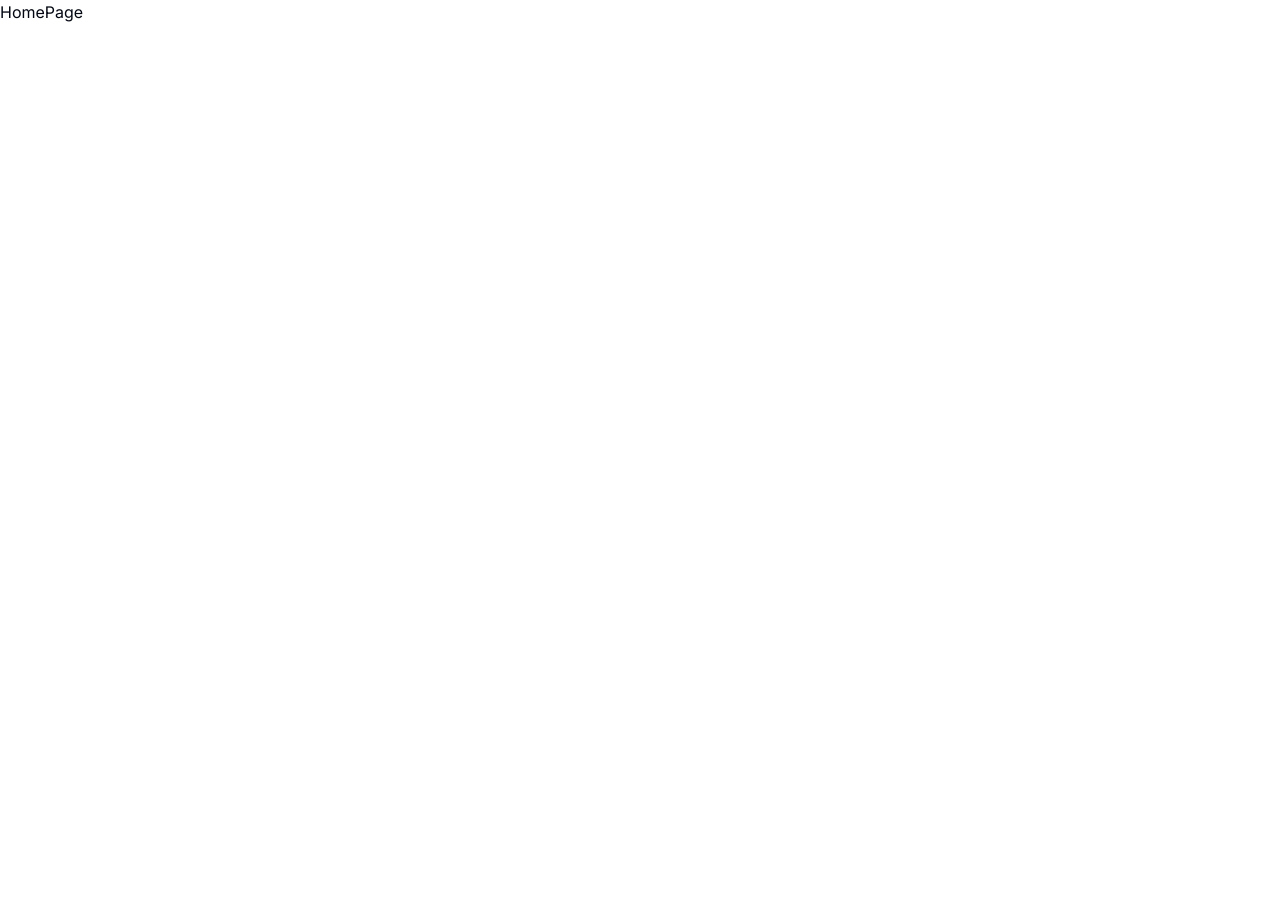
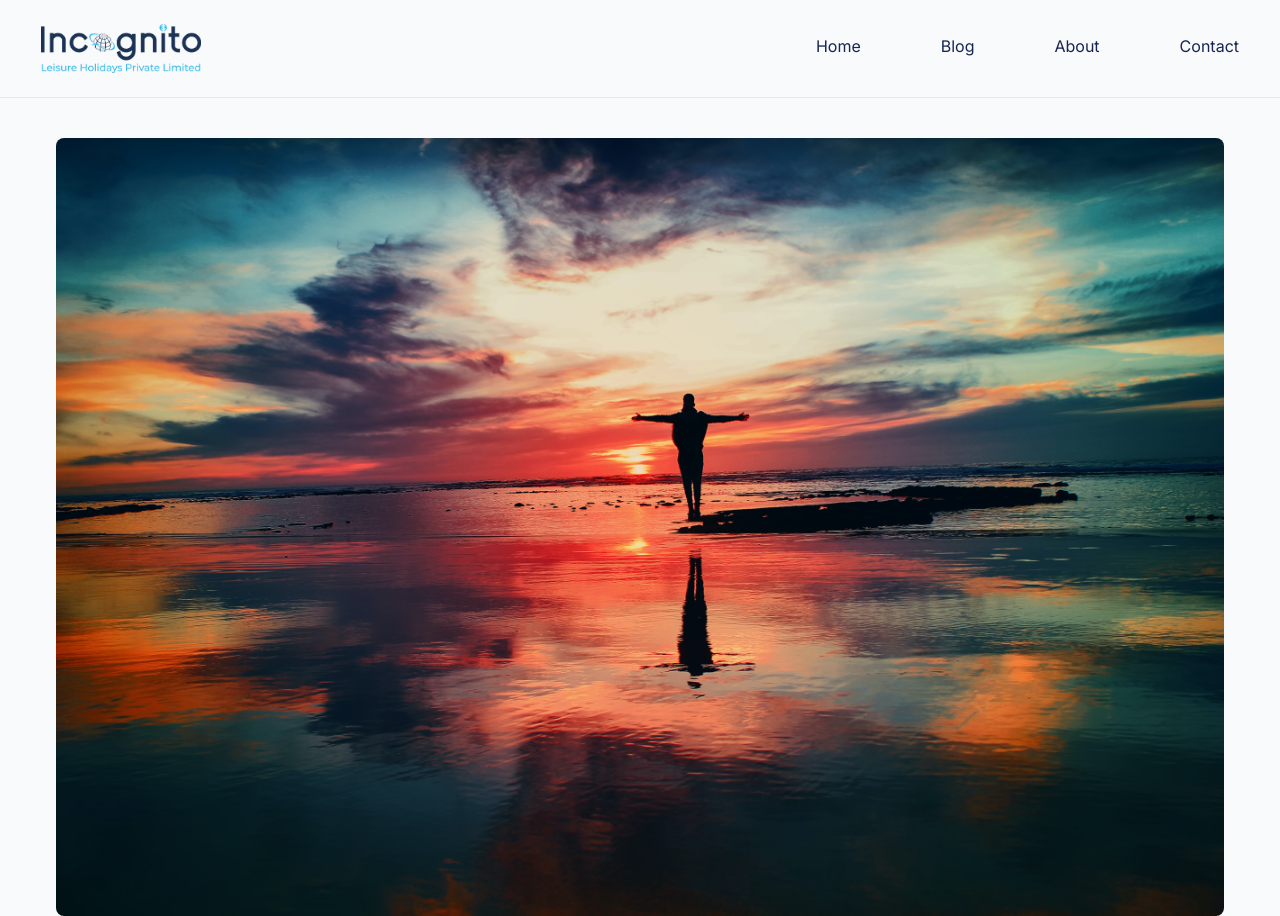
Before and after one commit to Incognito-Holidays/web, a Next.js app: page / in a window 1280 px wide. Before the commit the page ends 800 px from the top, so only its background shows below. Built offline with nearby package versions, Linux system fonts and the light colour scheme.

Commit message:
feat: complete navbar

```diff
--- a/src/app/layout.tsx
+++ b/src/app/layout.tsx
@@ -2,6 +2,7 @@ import '@styles/global.css';
 
 import { Inter } from 'next/font/google';
 
+import Header from '@components/header';
 import type { Metadata } from 'next';
 import type { PropsWithChildren } from 'react';
 
@@ -15,7 +16,10 @@ export const metadata: Metadata = {
 const RootLayout: React.FC<PropsWithChildren> = ({ children }) => {
   return (
     <html lang='en'>
-      <body className={inter.className}>{children}</body>
+      <body className={`${inter.className} bg-gray-50`}>
+        <Header />
+        {children}
+      </body>
     </html>
   );
 };
--- a/src/app/page.tsx
+++ b/src/app/page.tsx
@@ -1,5 +1,11 @@
+import Banner from '@components/banner';
+
 const HomePage = () => {
-  return <div>HomePage</div>;
+  return (
+    <div>
+      <Banner />
+    </div>
+  );
 };
 
 export default HomePage;
--- /dev/null
+++ b/src/components/banner.tsx
@@ -0,0 +1,17 @@
+import Image from 'next/image';
+import bannerbg from '@public/assets/bg-banner.jpg';
+
+const Banner = () => {
+  return (
+    <div className='pl-14 pr-14 pt-4'>
+      <Image
+        src={bannerbg}
+        alt='banner'
+        quality={95}
+        className='mt-6 h-auto w-full rounded-lg bg-cover object-bottom'
+      />
+    </div>
+  );
+};
+
+export default Banner;
--- /dev/null
+++ b/src/components/header.tsx
@@ -0,0 +1,53 @@
+import Link from 'next/link';
+import Image from 'next/image';
+import Container from './layout/container';
+
+const Header = () => {
+  return (
+    <header className='border-b p-6'>
+      <Container>
+        <div className='flex items-center justify-between'>
+          <div>
+            <Link href='/'>
+              <Image
+                src='/assets/incognito-logo.png'
+                width={160}
+                height={160}
+                alt='logo'
+                priority
+              />
+            </Link>
+          </div>
+          <nav className='flex items-center gap-20'>
+            <Link
+              href='/'
+              className='border-b-4 border-transparent text-blue-950 transition duration-200 hover:border-cyan-500 hover:text-cyan-500'
+            >
+              Home
+            </Link>
+            <Link
+              href='/'
+              className='border-b-4 border-transparent text-blue-950 transition duration-200 hover:border-cyan-500 hover:text-cyan-500'
+            >
+              Blog
+            </Link>
+            <Link
+              href='/'
+              className='border-b-4 border-transparent text-blue-950 transition duration-200 hover:border-cyan-500 hover:text-cyan-500'
+            >
+              About
+            </Link>
+            <Link
+              href='/'
+              className='border-b-4 border-transparent text-blue-950 transition duration-200 hover:border-cyan-500 hover:text-cyan-500'
+            >
+              Contact
+            </Link>
+          </nav>
+        </div>
+      </Container>
+    </header>
+  );
+};
+
+export default Header;
--- a/src/components/layout/container.tsx
+++ b/src/components/layout/container.tsx
@@ -1,7 +1,7 @@
 import type { PropsWithChildren } from 'react';
 
 const Container: React.FC<PropsWithChildren> = ({ children }) => {
-  return <div className='mx-auto w-full max-w-6.5xl'>{children}</div>;
+  return <div className='mx-auto w-full max-w-6.5xl px-4'>{children}</div>;
 };
 
 export default Container;
```
Also changed, not shown: public/assets/bg-banner.jpg (added).
